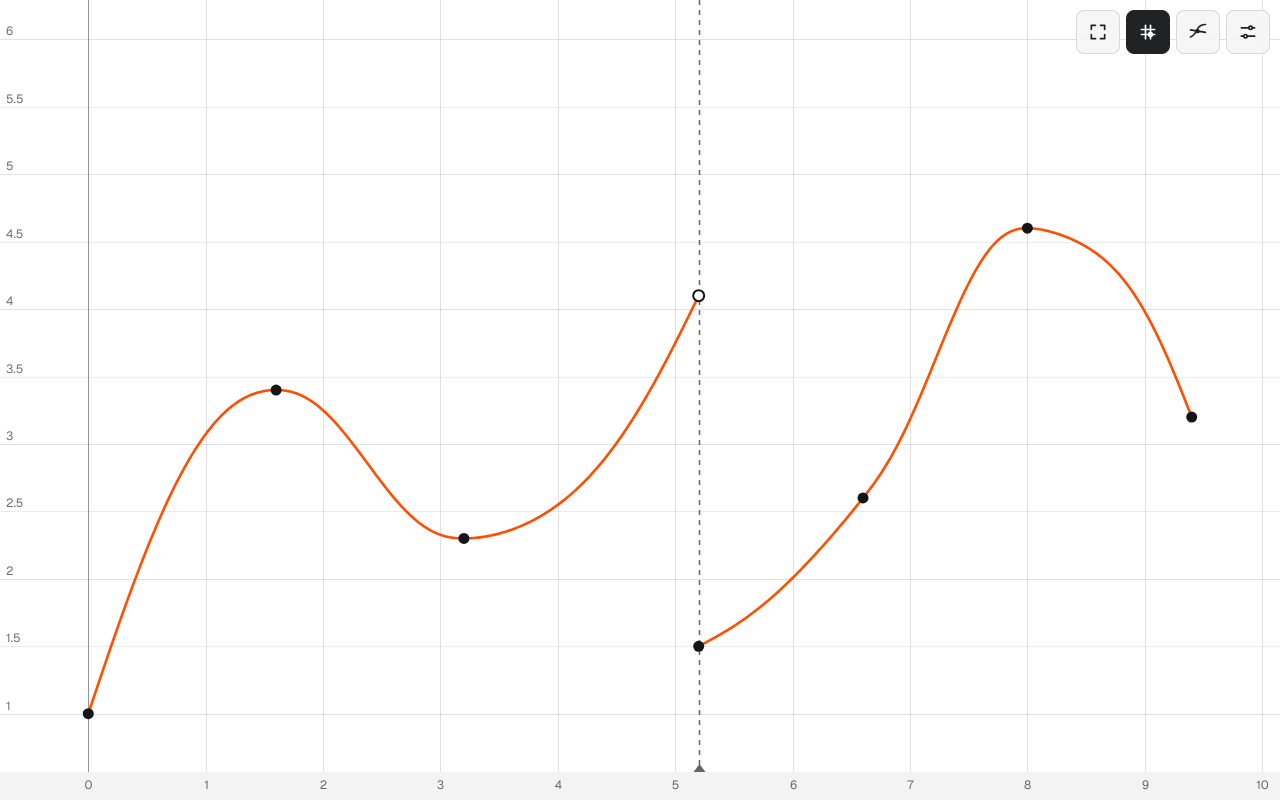
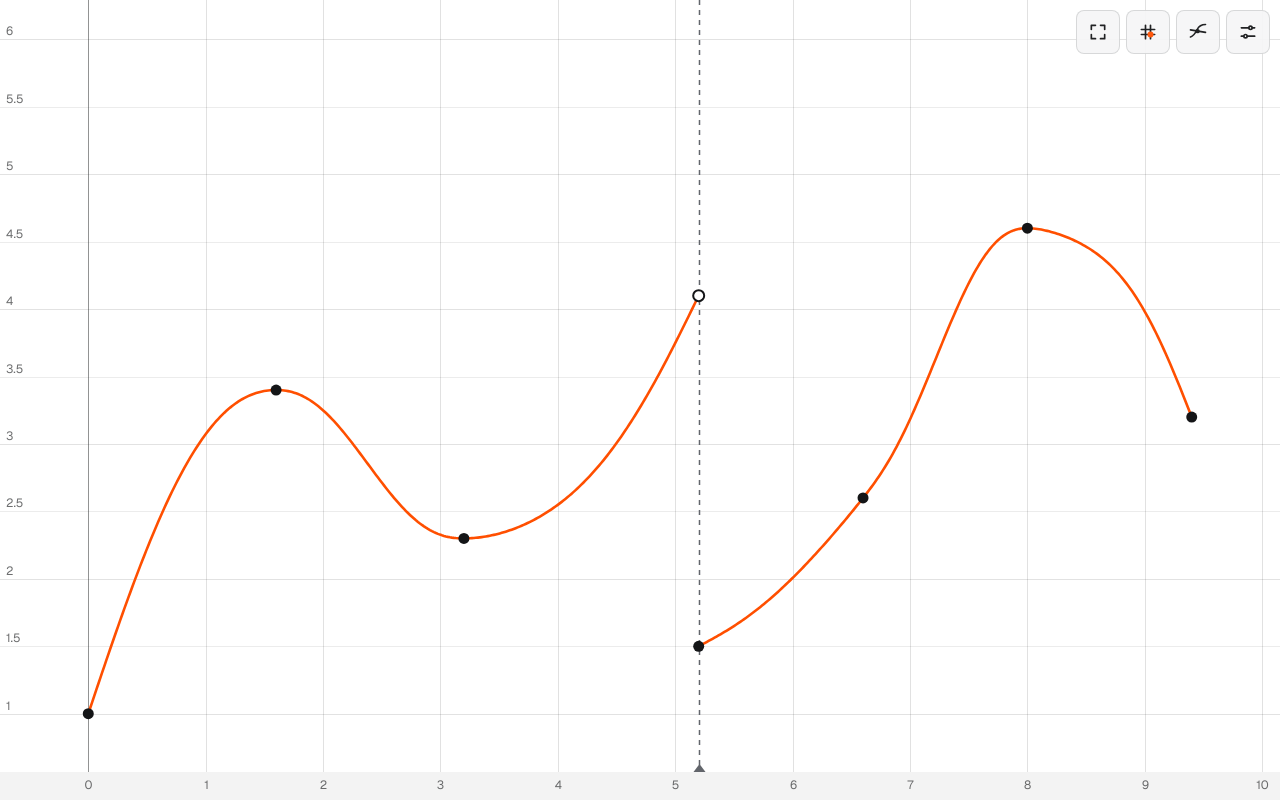
Before and after one commit to SaadElAsmar/Math, a plain HTML site: page interpolation.html in a window 1280 px wide. Both pictures are taken after a click on the button 1148 px from the left and 32 px from the top of the page. Drawn offline with nearby package versions, Linux system fonts and the light colour scheme.

Commit message:
Interpolation app: lighter active button style
Co-Authored-By: Claude Opus 5.5 <noreply@anthropic.com>
Claude-Session: https://claude.ai/code/session_01F9Xoc3YxsxwVFBSkapdkWA

```diff
--- a/interp-sw.js
+++ b/interp-sw.js
@@ -1,4 +1,4 @@
-const V = 'interp-v5';
+const V = 'interp-v6';
 const CORE = ['./interpolation.html', './interpolation.webmanifest', './icons/interp-192.png', './icons/interp-512.png', './icons/interp-180.png'];
 self.addEventListener('install', e => {
   e.waitUntil(caches.open(V).then(c => c.addAll(CORE)).then(() => self.skipWaiting()));
--- a/interpolation.html
+++ b/interpolation.html
@@ -37,7 +37,8 @@ button:hover{border-color:var(--muted)}
 button:focus-visible,input:focus-visible,select:focus-visible{outline:2px solid var(--accent);outline-offset:1px}
 .fab{position:absolute;top:10px;right:10px;display:flex;gap:6px;z-index:4}
 .fab button{width:44px;height:44px;padding:0;display:grid;place-items:center;font-weight:600;font-size:18px;background:var(--panel);opacity:.94}
-.fab button[aria-pressed=true]{background:var(--ink);color:var(--plot);border-color:var(--ink)}
+.fab button[aria-pressed=true]{color:var(--accent);border-color:var(--accent)}
+#bSnap .dot{display:none}#bSnap[aria-pressed=true] .dot{display:inline}#bSnap[aria-pressed=true]{color:inherit;border-color:var(--line)}
 .fab svg{width:20px;height:20px;fill:none;stroke:currentColor;stroke-width:2;stroke-linecap:round;stroke-linejoin:round}
 .howto{margin-top:18px;font-size:14px;color:var(--muted)}.howto summary{cursor:pointer;color:var(--ink);min-height:40px;display:flex;align-items:center}.howto ul{margin:4px 0 0;padding-left:18px}
 input[type=text]{height:40px;border:1px solid var(--line);border-radius:8px;background:var(--plot);padding:0 10px;font-size:16px;width:100%}
@@ -102,7 +103,7 @@ input[type=color]{width:100%;height:40px;border:1px solid var(--line);border-rad
 <div class="fig" id="fig"><canvas id="cv" aria-label="Interpolation plot"></canvas><div id="menu" class="menu" hidden></div></div>
 <div class="fab">
 <button id="bFit" type="button" aria-label="Fit view" title="Fit view"><svg viewBox="0 0 24 24"><path d="M4 9V4h5M20 9V4h-5M4 15v5h5M20 15v5h-5"/></svg></button>
-<button id="bSnap" type="button" aria-label="Snap to grid" title="Snap to grid" aria-pressed="false"><svg viewBox="0 0 24 24"><path d="M4 9h16M4 15h16M9 4v16M15 4v16"/><circle cx="15" cy="15" r="2.2" fill="currentColor"/></svg></button>
+<button id="bSnap" type="button" aria-label="Snap to grid" title="Snap to grid" aria-pressed="false"><svg viewBox="0 0 24 24"><path d="M4 9h16M4 15h16M9 4v16M15 4v16"/><circle class="dot" cx="15" cy="15" r="2.6" fill="var(--accent)" stroke="var(--accent)"/></svg></button>
 <button id="bTan" type="button" aria-label="Tangent tool" title="Tangent tool: tap a curve" aria-pressed="false"><svg viewBox="0 0 24 24"><path d="M3 18c4-1 6-5 8-9s5-6 10-6"/><path d="M3 9.5l18 3"/><circle cx="11.5" cy="11" r="1.6" fill="currentColor"/></svg></button>
 <button id="bSet" type="button" aria-label="Options" title="Options" aria-pressed="false"><svg viewBox="0 0 24 24"><path d="M4 7h9M17 7h3M4 17h3M11 17h9"/><circle cx="15" cy="7" r="2"/><circle cx="9" cy="17" r="2"/></svg></button>
 </div>
@@ -512,7 +513,7 @@ function draw(){
     ctx.beginPath();ctx.arc(px,py,hot?8:6,0,7);ctx.fillStyle=d.color;ctx.fill();ctx.lineWidth=2;ctx.strokeStyle=c.plot;ctx.stroke();
     if(T.eq){const tx=eqText(d);ctx.textAlign='left';ctx.textBaseline='bottom';ctx.lineWidth=4;ctx.strokeStyle=c.plot;ctx.strokeText(tx,px+10,py-8);ctx.fillStyle=d.color;ctx.fillText(tx,px+10,py-8)}
   }
-  if(tanMode){ctx.font='14px Geist,system-ui,sans-serif';ctx.textAlign='left';ctx.textBaseline='middle';const tx='Tangent tool: tap a curve';const w=ctx.measureText(tx).width+20;ctx.fillStyle=c.acc;ctx.beginPath();ctx.roundRect?ctx.roundRect(10,12,w,32,16):ctx.rect(10,12,w,32);ctx.fill();ctx.fillStyle='#fff';ctx.fillText(tx,20,28)}
+  if(tanMode){ctx.font='14px Geist,system-ui,sans-serif';ctx.textAlign='left';ctx.textBaseline='middle';const tx='Tap a curve';const w=ctx.measureText(tx).width+20;ctx.fillStyle=c.acc;ctx.beginPath();ctx.roundRect?ctx.roundRect(10,12,w,32,16):ctx.rect(10,12,w,32);ctx.fill();ctx.fillStyle='#fff';ctx.fillText(tx,20,28)}
   const owners=new Set(S.brks.map(owner).filter(Boolean).map(p=>p.id));
   const hidden=S.ptSize<=0;
   if(hidden&&!S.showFc)return;
```
